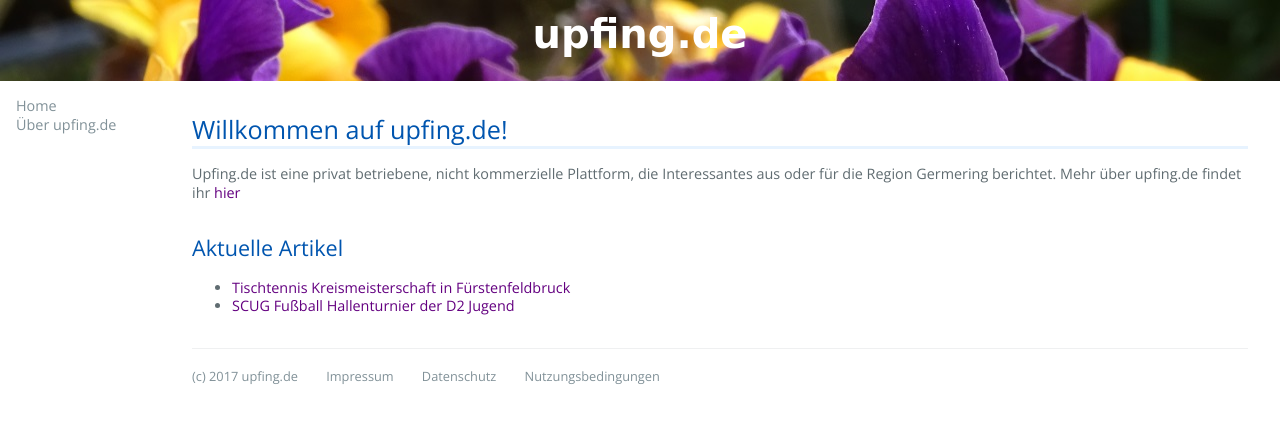
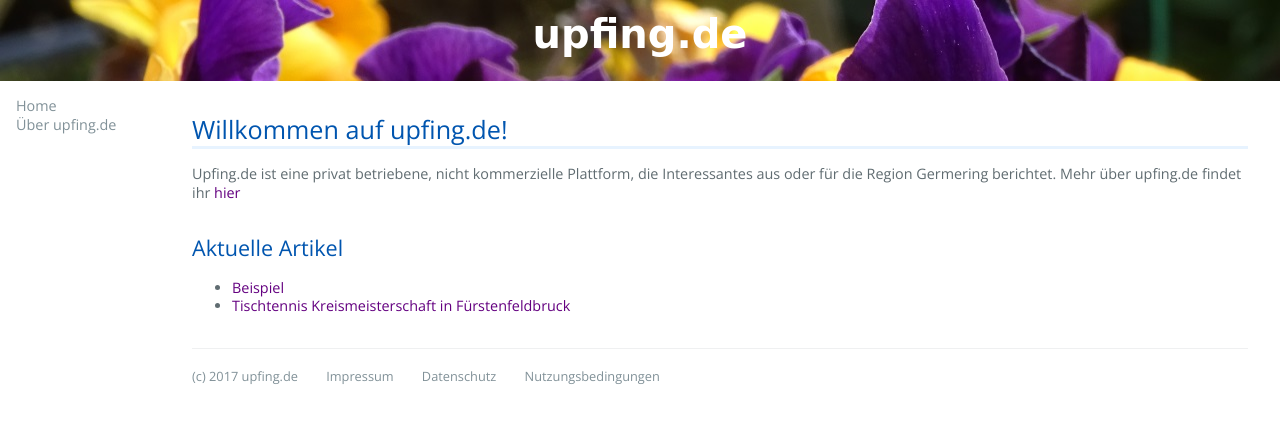
Before and after one commit to croedel/upfing, a Jekyll site: the page built from README.md, in a window 1280 px wide. Shown: the top 423 px of the page. Built offline with Jekyll 4.4.1, drawn with Linux system fonts in a browser that asks for light colours; our own code applies the rules of GitHub Pages for plain Markdown files; the repository's description, which GitHub fills in, is left out.

Commit message:
Update and rename 2017-03-12-SCUG-D2-turnier.md to 2017-07-12-Beispiel.md

```diff
--- a/_posts/2017-03-12-SCUG-D2-turnier.md
+++ b/_posts/2017-07-12-Beispiel.md
@@ -1,5 +1,5 @@
 ---
-title:  "SCUG Fußball Hallenturnier der D2 Jugend"
+title:  "Beispiel"
 categories: sport
 ---
 # sdcscsd
```
